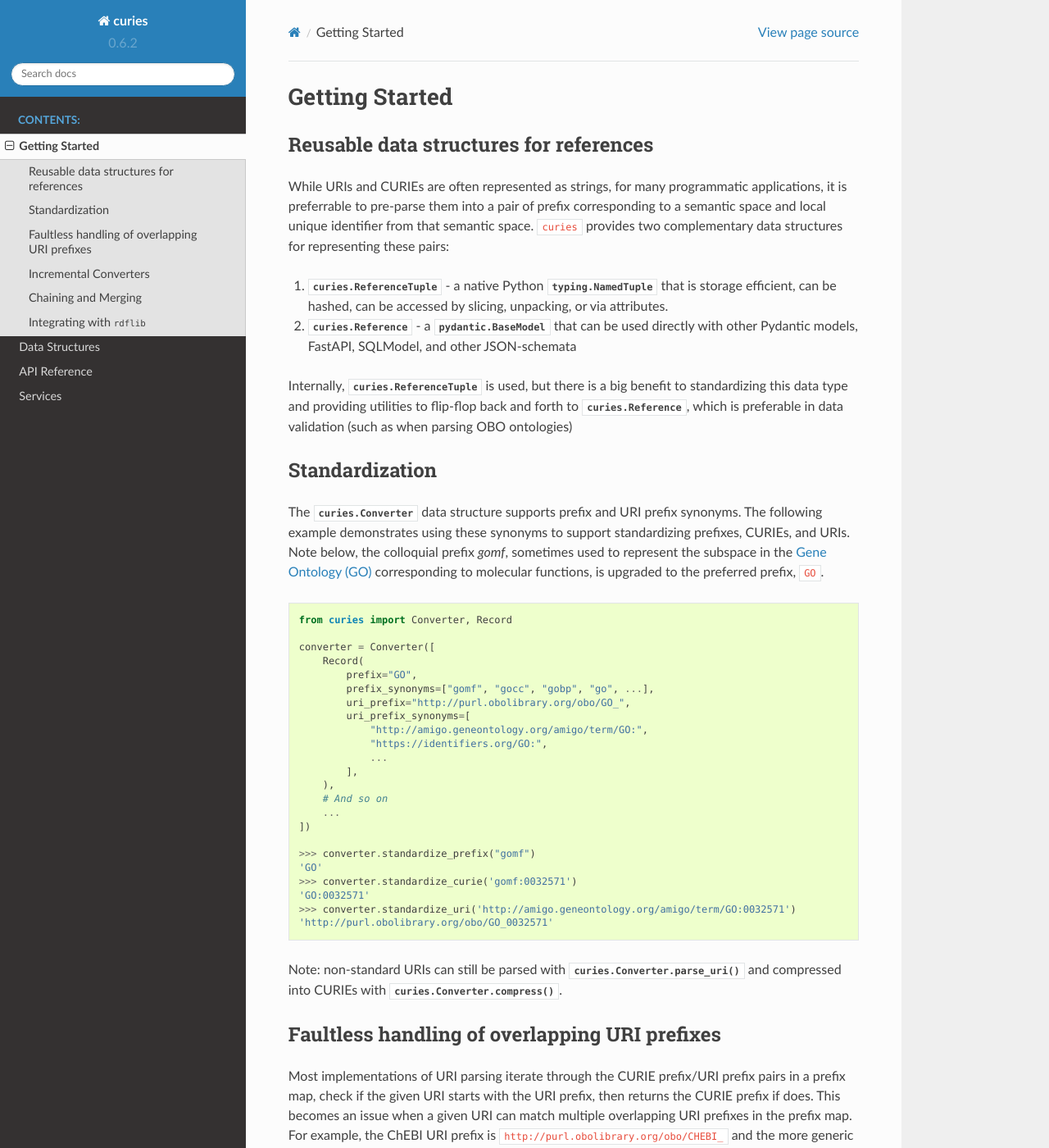
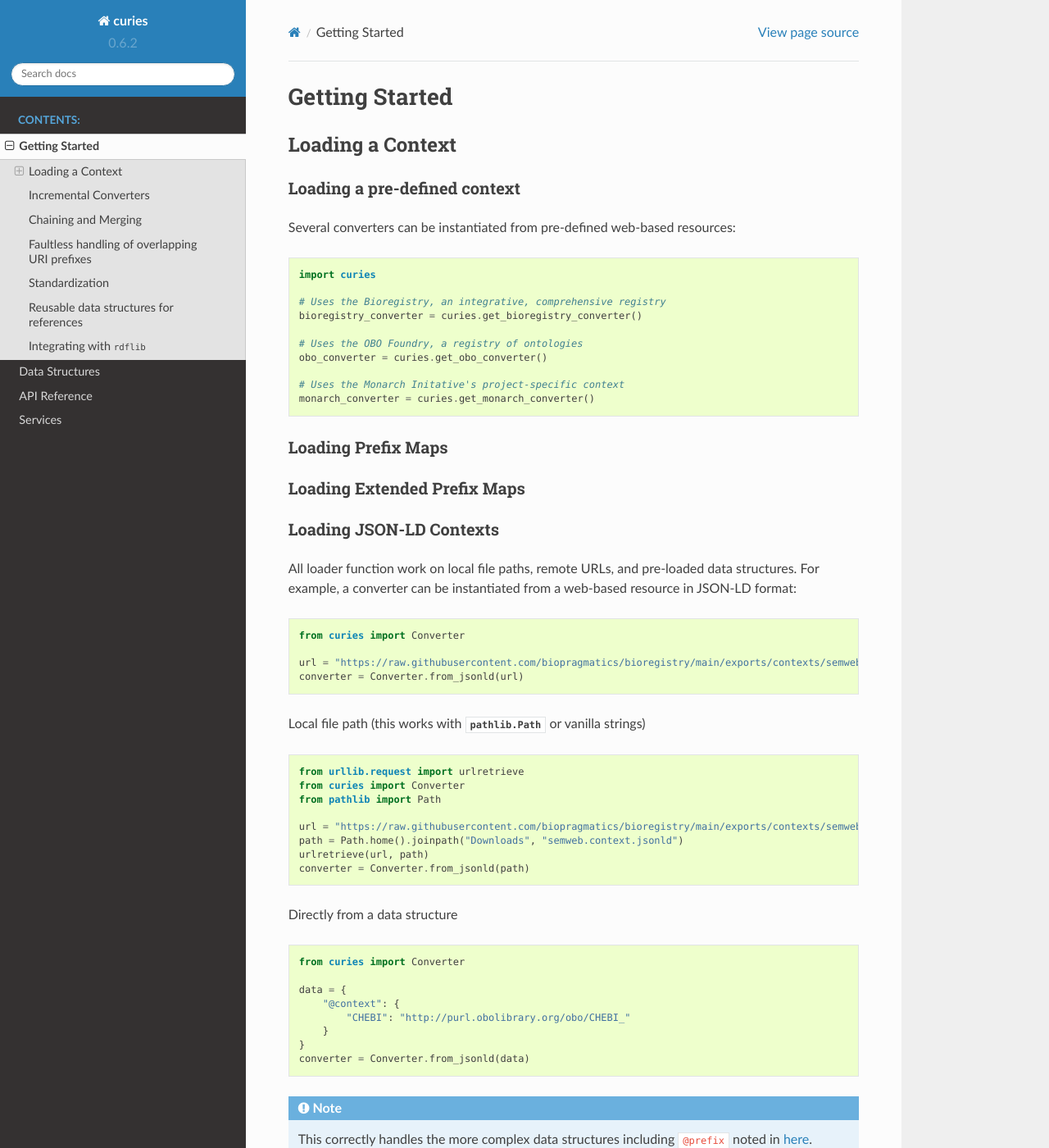
Before and after one commit to biopragmatics/curies, a Sphinx documentation site: the page built from docs/source/tutorial.rst, in a window 1280 px wide and 1400 px high. Shown: the whole window at 82% size. Built offline with Sphinx 7.4.7 and the Read the Docs theme 2.0.0, drawn with Linux system fonts in a browser that asks for light colours; some of the changed text lies outside the part shown.

Commit message:
Update docs

```diff
--- a/docs/source/tutorial.rst
+++ b/docs/source/tutorial.rst
@@ -1,97 +1,73 @@
 Getting Started
 ===============
-Reusable data structures for references
----------------------------------------
-While URIs and CURIEs are often represented as strings, for many programmatic applications,
-it is preferrable to pre-parse them into a pair of prefix corresponding to a semantic space
-and local unique identifier from that semantic space. ``curies`` provides two complementary
-data structures for representing these pairs:
+Loading a Context
+-----------------
+Loading a pre-defined context
+~~~~~~~~~~~~~~~~~~~~~~~~~~~~~
+Several converters can be instantiated from pre-defined web-based resources:
 
-1. :mod:`curies.ReferenceTuple` - a native Python :class:`typing.NamedTuple` that is
-   storage efficient, can be hashed, can be accessed by slicing, unpacking, or via attributes.
-2. :mod:`curies.Reference` - a :class:`pydantic.BaseModel` that can be used directly
-   with other Pydantic models, FastAPI, SQLModel, and other JSON-schemata
-
-Internally, :mod:`curies.ReferenceTuple` is used, but there is a big benefit to standardizing
-this data type and providing utilities to flip-flop back and forth to :mod:`curies.Reference`,
-which is preferable in data validation (such as when parsing OBO ontologies)
-
-Standardization
----------------
-The :class:`curies.Converter` data structure supports prefix and URI prefix synonyms.
-The following example demonstrates
-using these synonyms to support standardizing prefixes, CURIEs, and URIs. Note below,
-the colloquial prefix `gomf`, sometimes used to represent the subspace in the
-`Gene Ontology (GO) <https://obofoundry.org/ontology/go>`_ corresponding to molecular
-functions, is upgraded to the preferred prefix, ``GO``.
-
-.. code-block::
-
-    from curies import Converter, Record
-
-    converter = Converter([
-        Record(
-            prefix="GO",
-            prefix_synonyms=["gomf", "gocc", "gobp", "go", ...],
-            uri_prefix="http://purl.obolibrary.org/obo/GO_",
-            uri_prefix_synonyms=[
-                "http://amigo.geneontology.org/amigo/term/GO:",
-                "https://identifiers.org/GO:",
-                ...
-            ],
-        ),
-        # And so on
-        ...
-    ])
-
-    >>> converter.standardize_prefix("gomf")
-    'GO'
-    >>> converter.standardize_curie('gomf:0032571')
-    'GO:0032571'
-    >>> converter.standardize_uri('http://amigo.geneontology.org/amigo/term/GO:0032571')
-    'http://purl.obolibrary.org/obo/GO_0032571'
-
-Note: non-standard URIs can still be parsed with :meth:`curies.Converter.parse_uri` and compressed
-into CURIEs with :meth:`curies.Converter.compress`.
-
-Faultless handling of overlapping URI prefixes
-----------------------------------------------
-Most implementations of URI parsing iterate through the CURIE prefix/URI prefix pairs
-in a prefix map, check if the given URI starts with the URI prefix, then returns the
-CURIE prefix if does. This becomes an issue when a given URI can match multiple
-overlapping URI prefixes in the prefix map. For example, the ChEBI URI prefix is
-``http://purl.obolibrary.org/obo/CHEBI_`` and the more generic OBO URI prefix
-is ``http://purl.obolibrary.org/obo/``. Therefore, it is possible that a URI could be
-compressed two different ways, depending on the order of iteration.
-
-:mod:`curies` addresses this by using the `trie <https://en.wikipedia.org/wiki/Trie>`_
-data structure, which indexes potentially overlapping strings and allows for efficient
-lookup of the longest matching string (e.g., the URI prefix) in the tree to a given target string
-(e.g., the URI).
-
-.. image:: img/trie.png
-   :width: 200px
-   :alt: A graphical depiction of a trie. Reused under the CC0 license from Wikipedia.
-
-This has two benefits. First, it is correct. Second, searching the trie data structure can be done
-in sublinear time while iterating over a prefix map can only be done in linear time. When processing
-a lot of data, this makes a meaningful difference!
-
-The following code demonstrates that the scenario above. It will always return the correct
-CURIE ``CHEBI:1`` instead of the incorrect CURIE ``OBO:CHEBI_1``, regardless of the order of
-the dictionary, iteration, or any other factors.
-
-.. code-block::
+.. code-block:: python
 
     import curies
 
-    converter = curies.read_prefix_map({
-        "CHEBI": "http://purl.obolibrary.org/obo/CHEBI_",
-        "OBO": "http://purl.obolibrary.org/obo/
-    })
+    # Uses the Bioregistry, an integrative, comprehensive registry
+    bioregistry_converter = curies.get_bioregistry_converter()
 
-    >>> converter.compress("http://purl.obolibrary.org/obo/CHEBI_1")
-    'CHEBI:1'
+    # Uses the OBO Foundry, a registry of ontologies
+    obo_converter = curies.get_obo_converter()
+
+    # Uses the Monarch Initative's project-specific context
+    monarch_converter = curies.get_monarch_converter()
+
+Loading Prefix Maps
+~~~~~~~~~~~~~~~~~~~
+
+Loading Extended Prefix Maps
+~~~~~~~~~~~~~~~~~~~~~~~~~~~~
+
+Loading JSON-LD Contexts
+~~~~~~~~~~~~~~~~~~~~~~~~
+All loader function work on local file paths, remote URLs, and pre-loaded
+data structures. For example, a converter can be instantiated from a web-based
+resource in JSON-LD format:
+
+.. code-block:: python
+
+    from curies import Converter
+
+    url = "https://raw.githubusercontent.com/biopragmatics/bioregistry/main/exports/contexts/semweb.context.jsonld"
+    converter = Converter.from_jsonld(url)
+
+Local file path (this works with :class:`pathlib.Path` or vanilla strings)
+
+.. code-block:: python
+
+    from urllib.request import urlretrieve
+    from curies import Converter
+    from pathlib import Path
+
+    url = "https://raw.githubusercontent.com/biopragmatics/bioregistry/main/exports/contexts/semweb.context.jsonld"
+    path = Path.home().joinpath("Downloads", "semweb.context.jsonld")
+    urlretrieve(url, path)
+    converter = Converter.from_jsonld(path)
+
+Directly from a data structure
+
+.. code-block:: python
+
+    from curies import Converter
+
+    data = {
+        "@context": {
+            "CHEBI": "http://purl.obolibrary.org/obo/CHEBI_"
+        }
+    }
+    converter = Converter.from_jsonld(data)
+
+.. note::
+
+    This correctly handles the more complex data structures including ``@prefix`` noted in
+    `here <https://github.com/OBOFoundry/OBOFoundry.github.io/issues/2410>`_.
 
 Incremental Converters
 ----------------------
@@ -176,6 +152,99 @@
     >>> converter.expand("pubmed:1234")
     'https://identifiers.org/pubmed:1234'
 
+Faultless handling of overlapping URI prefixes
+----------------------------------------------
+Most implementations of URI parsing iterate through the CURIE prefix/URI prefix pairs
+in a prefix map, check if the given URI starts with the URI prefix, then returns the
+CURIE prefix if does. This becomes an issue when a given URI can match multiple
+overlapping URI prefixes in the prefix map. For example, the ChEBI URI prefix is
+``http://purl.obolibrary.org/obo/CHEBI_`` and the more generic OBO URI prefix
+is ``http://purl.obolibrary.org/obo/``. Therefore, it is possible that a URI could be
+compressed two different ways, depending on the order of iteration.
+
+:mod:`curies` addresses this by using the `trie <https://en.wikipedia.org/wiki/Trie>`_
+data structure, which indexes potentially overlapping strings and allows for efficient
+lookup of the longest matching string (e.g., the URI prefix) in the tree to a given target string
+(e.g., the URI).
+
+.. image:: img/trie.png
+   :width: 200px
+   :alt: A graphical depiction of a trie. Reused under the CC0 license from Wikipedia.
+
+This has two benefits. First, it is correct. Second, searching the trie data structure can be done
+in sublinear time while iterating over a prefix map can only be done in linear time. When processing
+a lot of data, this makes a meaningful difference!
+
+The following code demonstrates that the scenario above. It will always return the correct
+CURIE ``CHEBI:1`` instead of the incorrect CURIE ``OBO:CHEBI_1``, regardless of the order of
+the dictionary, iteration, or any other factors.
+
+.. code-block::
+
+    import curies
+
+    converter = curies.read_prefix_map({
+        "CHEBI": "http://purl.obolibrary.org/obo/CHEBI_",
+        "OBO": "http://purl.obolibrary.org/obo/
+    })
+
+    >>> converter.compress("http://purl.obolibrary.org/obo/CHEBI_1")
+    'CHEBI:1'
+
+Standardization
+---------------
+The :class:`curies.Converter` data structure supports prefix and URI prefix synonyms.
+The following example demonstrates
+using these synonyms to support standardizing prefixes, CURIEs, and URIs. Note below,
+the colloquial prefix `gomf`, sometimes used to represent the subspace in the
+`Gene Ontology (GO) <https://obofoundry.org/ontology/go>`_ corresponding to molecular
+functions, is upgraded to the preferred prefix, ``GO``.
+
+.. code-block::
+
+    from curies import Converter, Record
+
+    converter = Converter([
+        Record(
+            prefix="GO",
+            prefix_synonyms=["gomf", "gocc", "gobp", "go", ...],
+            uri_prefix="http://purl.obolibrary.org/obo/GO_",
+            uri_prefix_synonyms=[
+                "http://amigo.geneontology.org/amigo/term/GO:",
+                "https://identifiers.org/GO:",
+                ...
+            ],
+        ),
+        # And so on
+        ...
+    ])
+
+    >>> converter.standardize_prefix("gomf")
+    'GO'
+    >>> converter.standardize_curie('gomf:0032571')
+    'GO:0032571'
+    >>> converter.standardize_uri('http://amigo.geneontology.org/amigo/term/GO:0032571')
+    'http://purl.obolibrary.org/obo/GO_0032571'
+
+Note: non-standard URIs can still be parsed with :meth:`curies.Converter.parse_uri` and compressed
+into CURIEs with :meth:`curies.Converter.compress`.
+
+Reusable data structures for references
+---------------------------------------
+While URIs and CURIEs are often represented as strings, for many programmatic applications,
+it is preferrable to pre-parse them into a pair of prefix corresponding to a semantic space
+and local unique identifier from that semantic space. ``curies`` provides two complementary
+data structures for representing these pairs:
+
+1. :mod:`curies.ReferenceTuple` - a native Python :class:`typing.NamedTuple` that is
+   storage efficient, can be hashed, can be accessed by slicing, unpacking, or via attributes.
+2. :mod:`curies.Reference` - a :class:`pydantic.BaseModel` that can be used directly
+   with other Pydantic models, FastAPI, SQLModel, and other JSON-schemata
+
+Internally, :mod:`curies.ReferenceTuple` is used, but there is a big benefit to standardizing
+this data type and providing utilities to flip-flop back and forth to :mod:`curies.Reference`,
+which is preferable in data validation (such as when parsing OBO ontologies)
+
 Integrating with :mod:`rdflib`
 ------------------------------
 RDFlib is a pure Python package for manipulating RDF data. The following example shows how to bind the
```
Also changed, not shown: README.md (+0 -27 lines).
